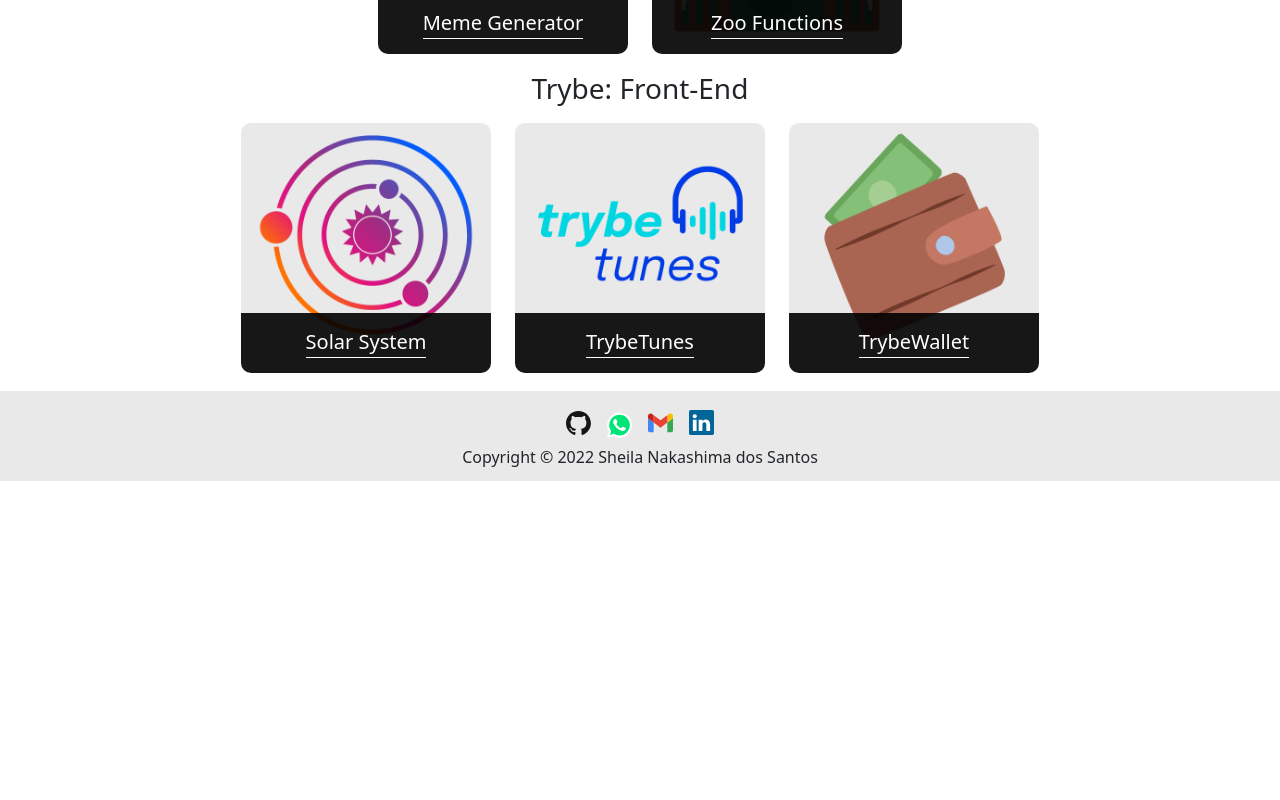
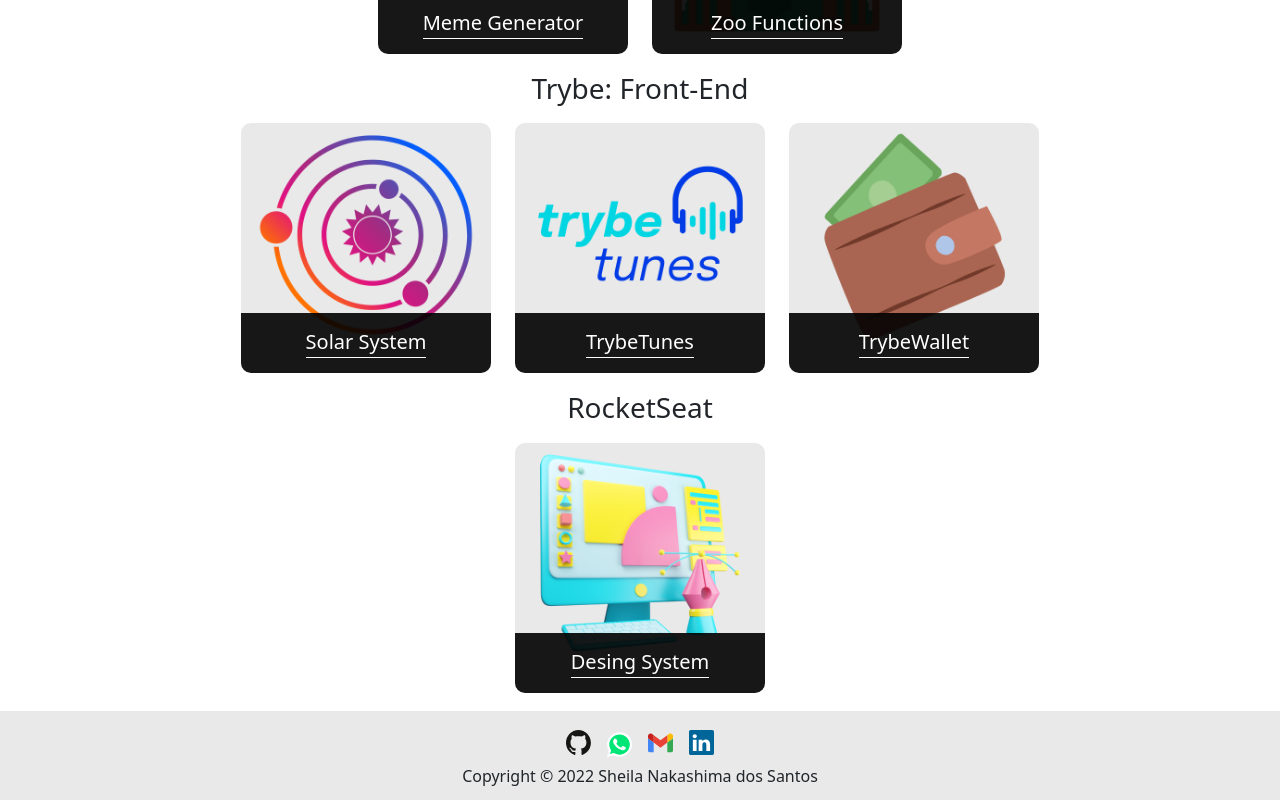
Before and after one commit to SheilaNS/sheilans.github.io, a React (Create React App) app: page /projects in a window 1280 px wide. Shown: the part 768-1568 px from the top of the page. Before the commit the page ends 1249 px from the top, so only its background shows below. Built offline with nearby package versions, Linux system fonts and the light colour scheme.

Commit message:
feat: add desing-system-project

```diff
--- /dev/null
+++ b/src/data/projectsRocket.js
@@ -0,0 +1,18 @@
+import desing from '../assets/images/projects/desing.png';
+import github from '../assets/icons/github.svg';
+import web from '../assets/icons/web.svg';
+
+
+const contacts = [
+  {
+    name: "Desing System",
+    image: desing,
+    description: "Going from Figma to React and building one desing system. Ignite Lab Project.",
+    gitHub: "https://github.com/SheilaNS/ignite-lab-desing-system",
+    gitIcon: github,
+    web: "https://ignite-lab-desing-system-sepia.vercel.app/",
+    webIcon: web,
+  },
+]
+
+export default contacts;
--- a/src/pages/Projects.js
+++ b/src/pages/Projects.js
@@ -2,6 +2,7 @@
 import Title from "../components/Title";
 import fundamentos from "../data/projectsFund";
 import front from "../data/projectsFront";
+import rocket from "../data/projectsRocket";
 import projects from "../assets/css/Projects.module.css";
 
 export default function Projects() {
@@ -39,6 +40,21 @@
             />
           ))}
         </div>
+        <h3>RocketSeat</h3>
+        <div className={projects.projects}>
+          {rocket.map((elem, index) => (
+            <ProjectCard
+              key={index}
+              name={elem.name}
+              desc={elem.description}
+              image={elem.image}
+              git={elem.gitHub}
+              gitIcon={elem.gitIcon}
+              web={elem.web}
+              webIcon={elem.webIcon}
+            />
+          ))}
+        </div>
       </div>
     </main>
   );
```
Also changed, not shown: src/assets/images/projects/desing.png (added).
